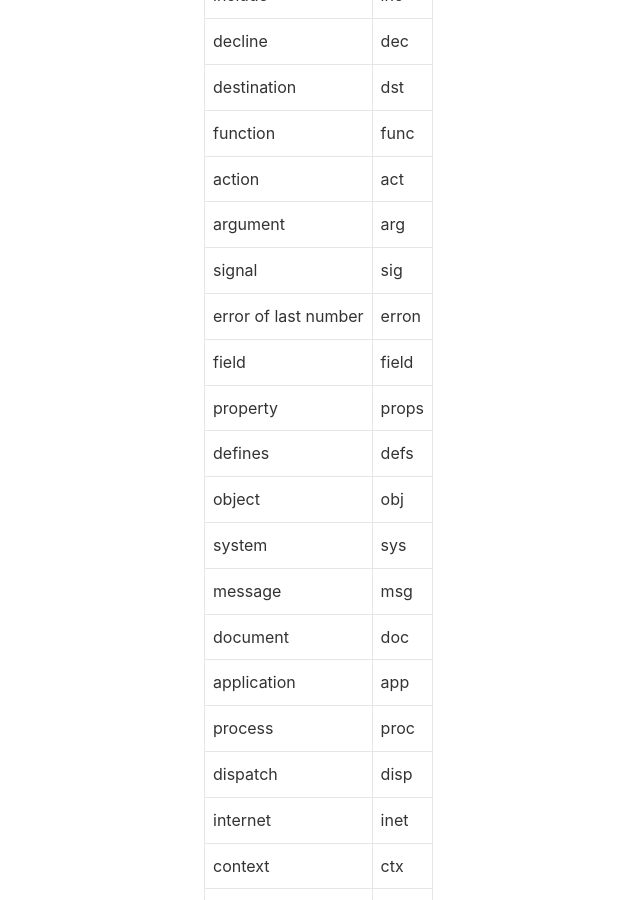
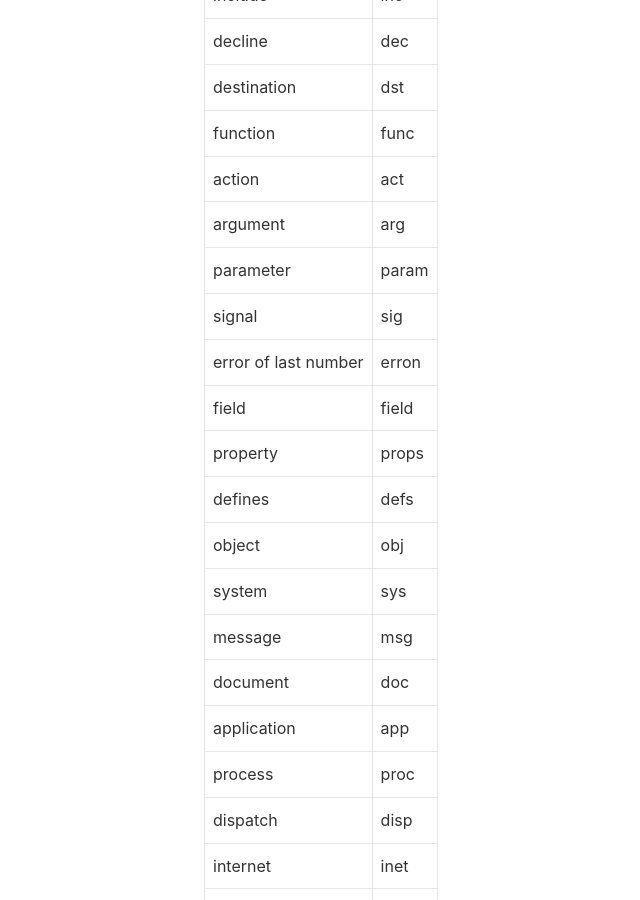
Before and after one commit to lizijie/lizijie.github.io, a Jekyll site: the page built from _posts/2018-04-23-常见代码英文词汇缩写.md, in a window 1280 px wide and 900 px high, scrolled down 1906 px. Shown: the whole window, without its empty margins (43-683 px from the left). Built offline with Jekyll 4.4.1, drawn with Linux system fonts in a browser that asks for light colours; nearby versions of some CDN libraries; comment, search, counter and statistics services are not loaded.

Commit message:
Update 2018-04-23-常见代码英文词汇缩写.md

```diff
--- a/_posts/2018-04-23-常见代码英文词汇缩写.md
+++ b/_posts/2018-04-23-常见代码英文词汇缩写.md
@@ -54,6 +54,7 @@ tags: 英文 缩写
 |function|func|
 |action|act|
 |argument|arg|
+|parameter|param|
 |signal|sig|
 |error of last number|erron|
 |---|---|
```
